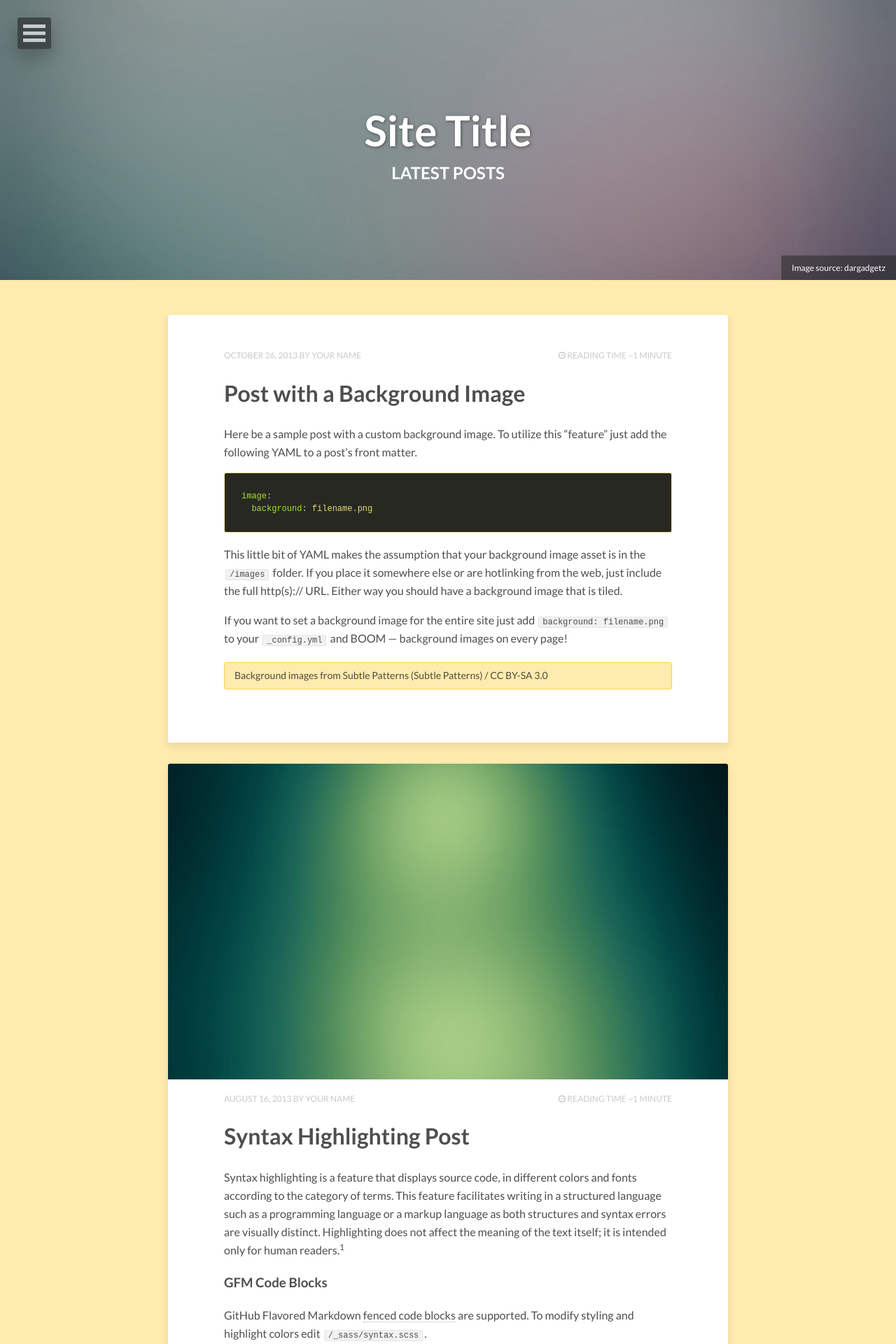
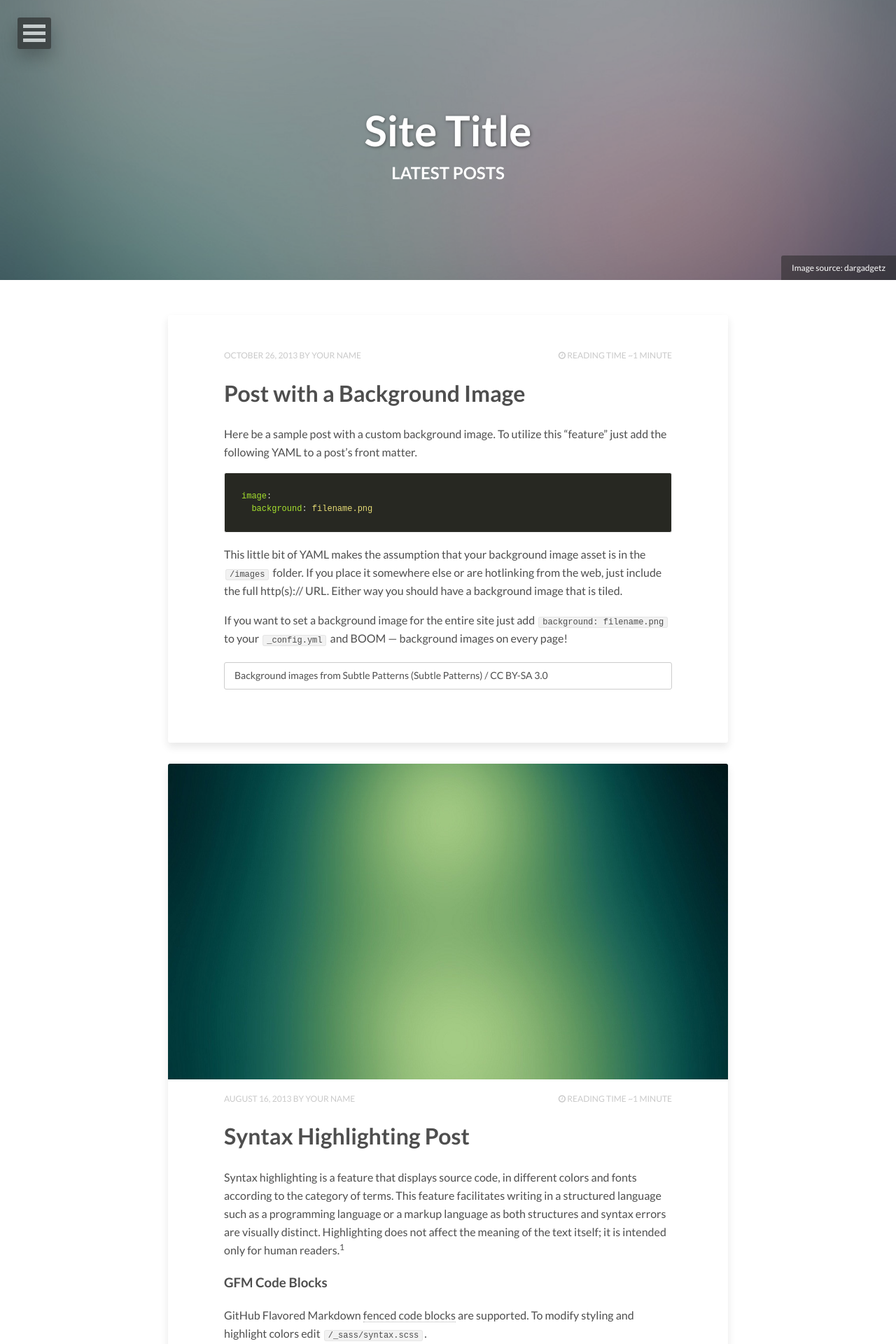
Before and after one commit to yongmin-park/brtlst-jekyll-theme, a Jekyll site: the page built from index.html, in a window 1280 px wide. Shown: the top 1920 px of the page at 70% size. Built offline with Jekyll 4.4.1, drawn with Linux system fonts in a browser that asks for light colours; nearby versions of some CDN libraries; the list of posts is cut into pages by our own code.

Commit message:
Revert "Changed body color to test"
This reverts commit cab1c95c4aaa85421fd39febd2f5a4bfb3bfb53e.

```diff
--- a/_sass/_variables.scss
+++ b/_sass/_variables.scss
@@ -34,7 +34,7 @@ body {
    ========================================================================== */
 
 $base-color                      : rgba(#222,0.8);
-$body-color                      : #FFEBAE;
+$body-color                      : #ffffff;
 $text-color                      : rgba(#222,0.8);
 $comp-color                      : complement(#222);
 $border-color                    : lighten($base-color,60);
```
